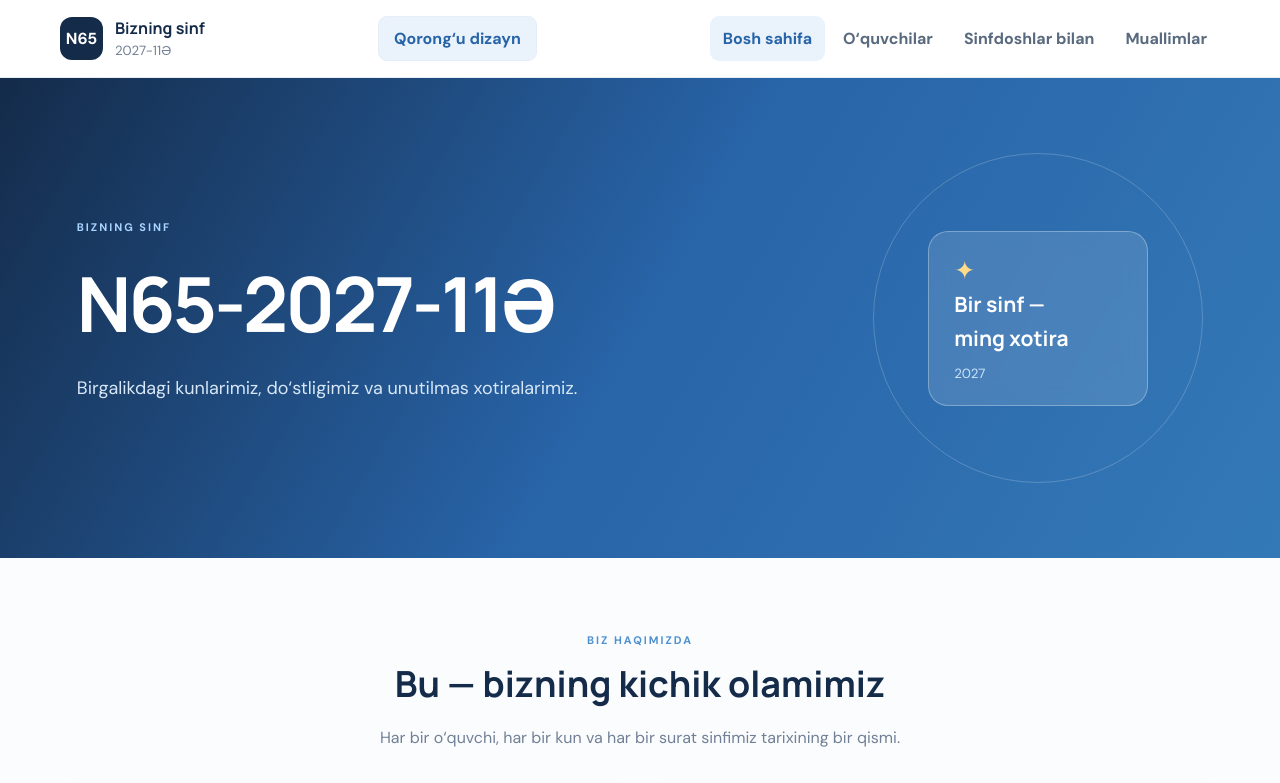
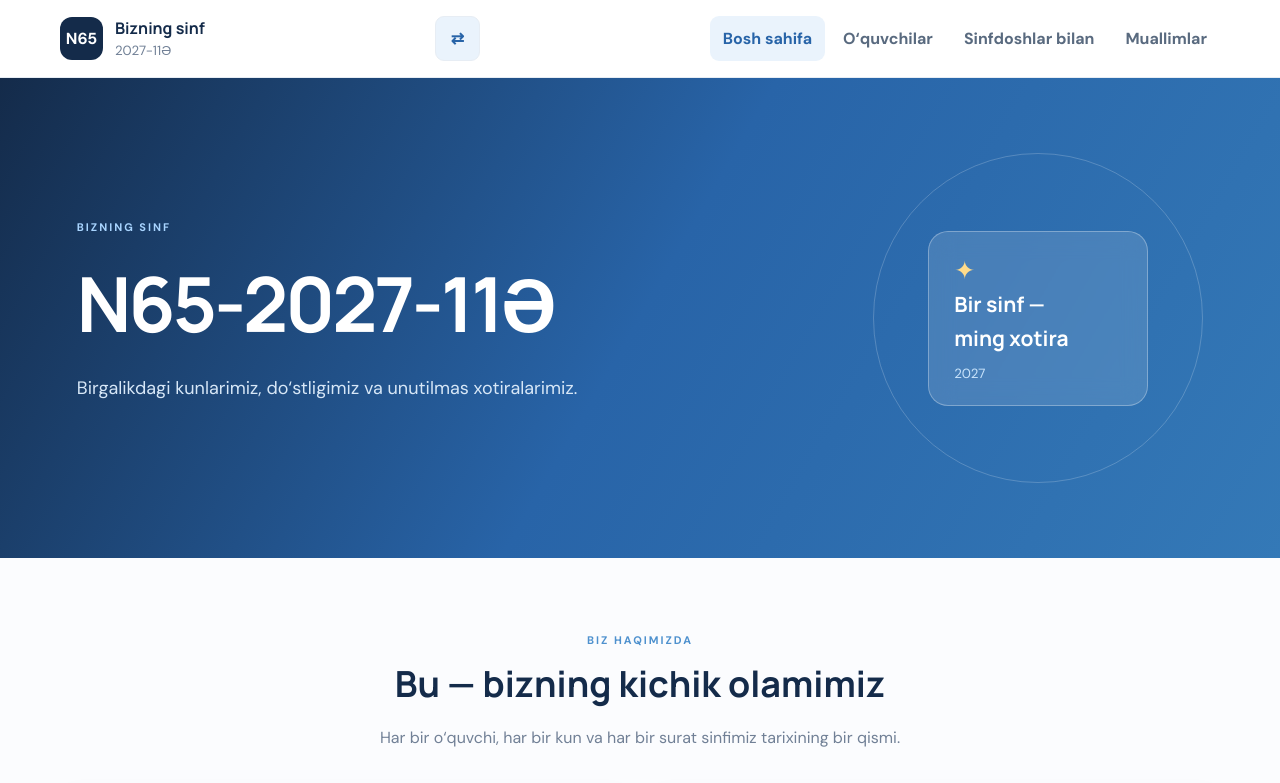
Before and after one commit to iiiibrohim660-tech/N65-2627-11QAZ, a plain HTML site: page index.html in a window 1280 px wide. Shown: the top 783 px of the page. Drawn offline with Linux system fonts and the light colour scheme.

Commit message:
Update index.html

```diff
--- a/index.html
+++ b/index.html
@@ -18,7 +18,7 @@
             <small>2027-11Ә</small>
         </span>
     </a>
-    <button class="theme-toggle" id="themeToggle" type="button">Qorong‘u dizayn</button>
+    <button class="theme-toggle" id="themeToggle" type="button">⇄</button>
     <button class="menu-toggle" id="menuToggle">☰</button>
 
     <nav id="nav">
```
